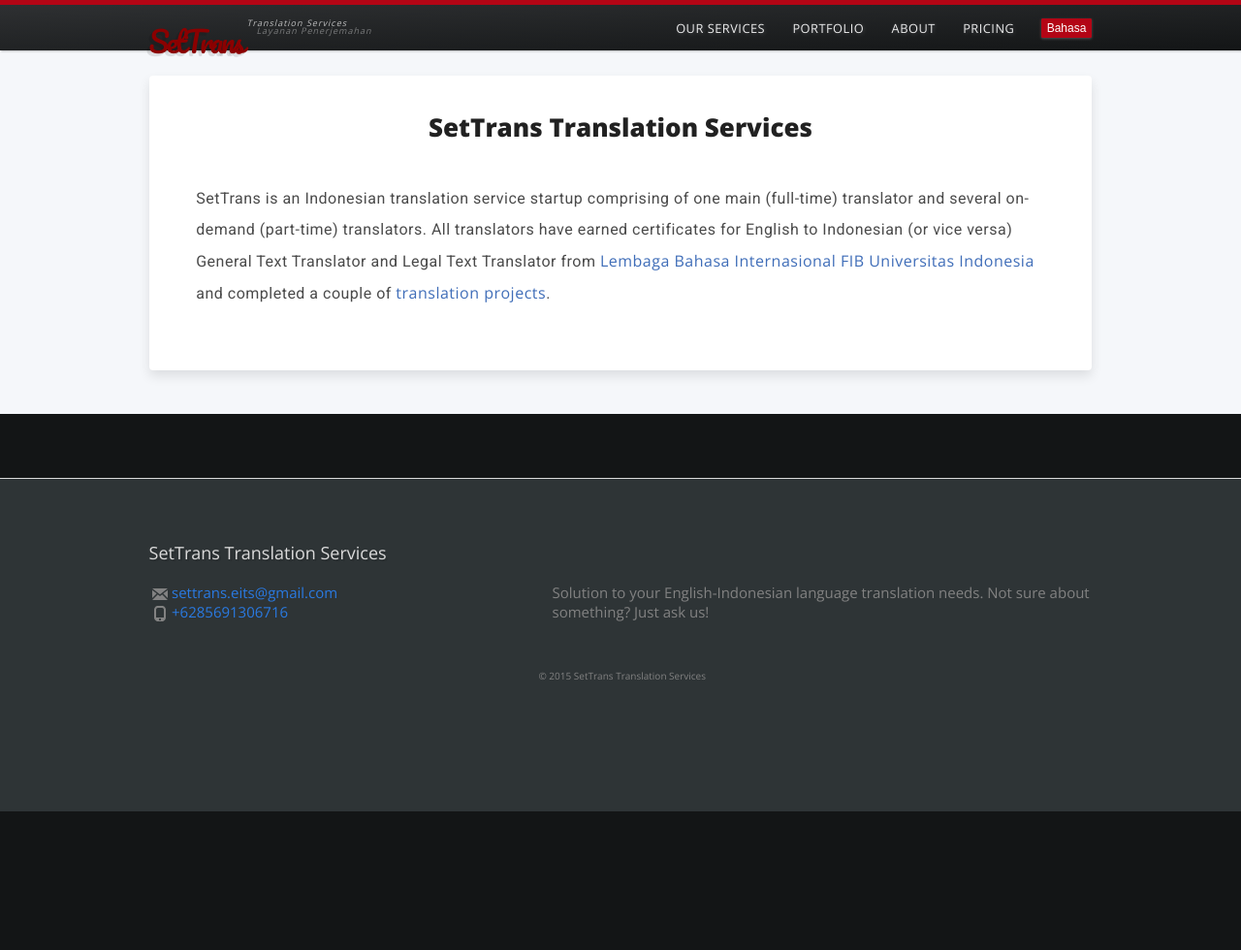
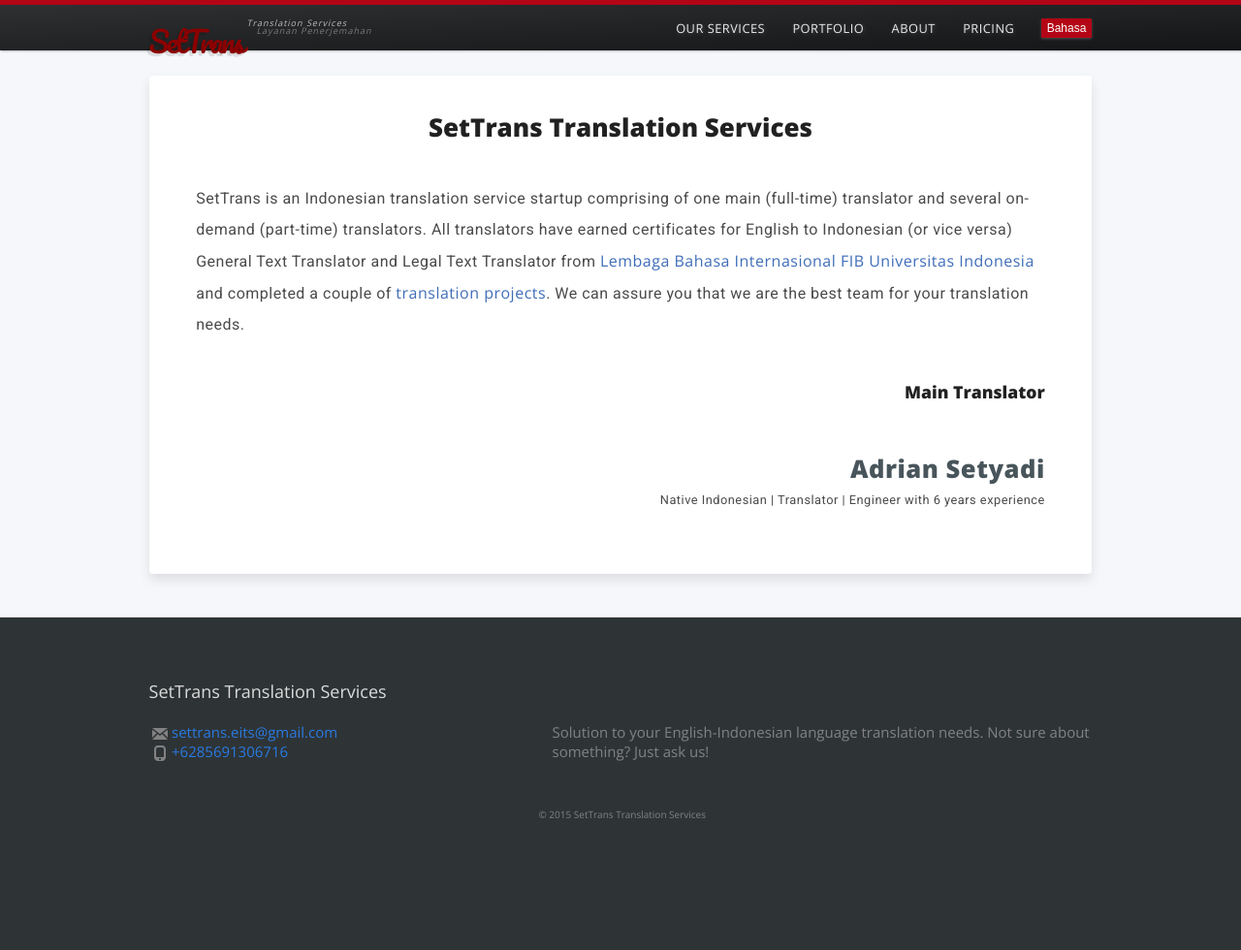
Before and after one commit to settrans/settrans.github.io, a Jekyll site: the page built from about/index.md, in a window 1280 px wide. Shown: the whole page at 97% size. Built offline with Jekyll 4.4.1, drawn with Linux system fonts in a browser that asks for light colours; nearby versions of some CDN libraries; before the commit the page ends 900 px from its top, so only the background shows below that.

Commit message:
edit about pages and add robots.txt

```diff
--- a/about/index.md
+++ b/about/index.md
@@ -25,9 +26,19 @@
 Indonesian (or vice versa) General Text Translator and Legal Text
 Translator from [Lembaga Bahasa Internasional FIB Universitas
 Indonesia][lbi-fib-ui] and completed a couple of [translation
-projects][portfolio].
+projects][portfolio]. We can assure you that we are the best team for your
+translation needs.
 {: class="content-en normal"}
 
+Main Translator
+{: class="normal-title" style="text-align: right; font-size: 1.1em;"}
+Adrian Setyadi
+{: class="normal" style="text-align: right; font-size: 1.6em;
+color: #48555b; font-weight: bold; font-family: 'Open Sans';"}
+Asli Indonesia | Penerjemah | Insinyur dengan pengalaman 6 tahun
+{: class="content-id normal" style="text-align: right; font-size: 0.8em; margin-top: -50px;"}
+Native Indonesian | Translator | Engineer with 6 years experience
+{: class="content-en normal" style="text-align: right; font-size: 0.8em; margin-top: -50px;"}
 
 [lbi-fib-ui]: http://lbifib.ui.ac.id/ "LBI FIB UI"
 [portfolio]: {{ base_url }}/portfolio/ "Translation Projects"
--- /dev/null
+++ b/robots.txt
@@ -0,0 +1,4 @@
+User-agent: *
+Disallow: /about/
+Disallow: /pricing/
+Disallow: /our-services/
```
Also changed, not shown: other parts of about/index.md (+2 -1 lines), our-services/index.md (+3 -3 lines).
